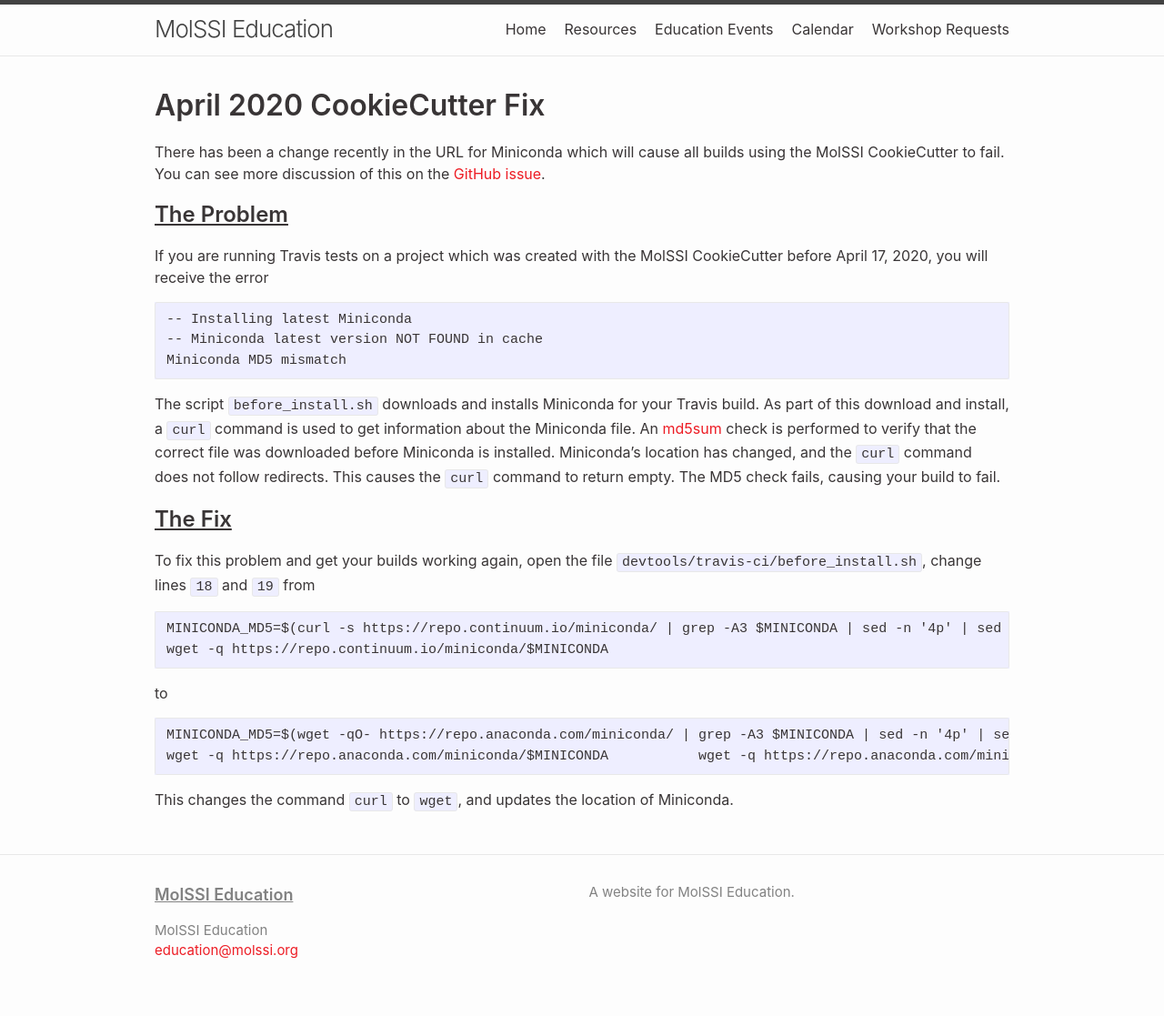
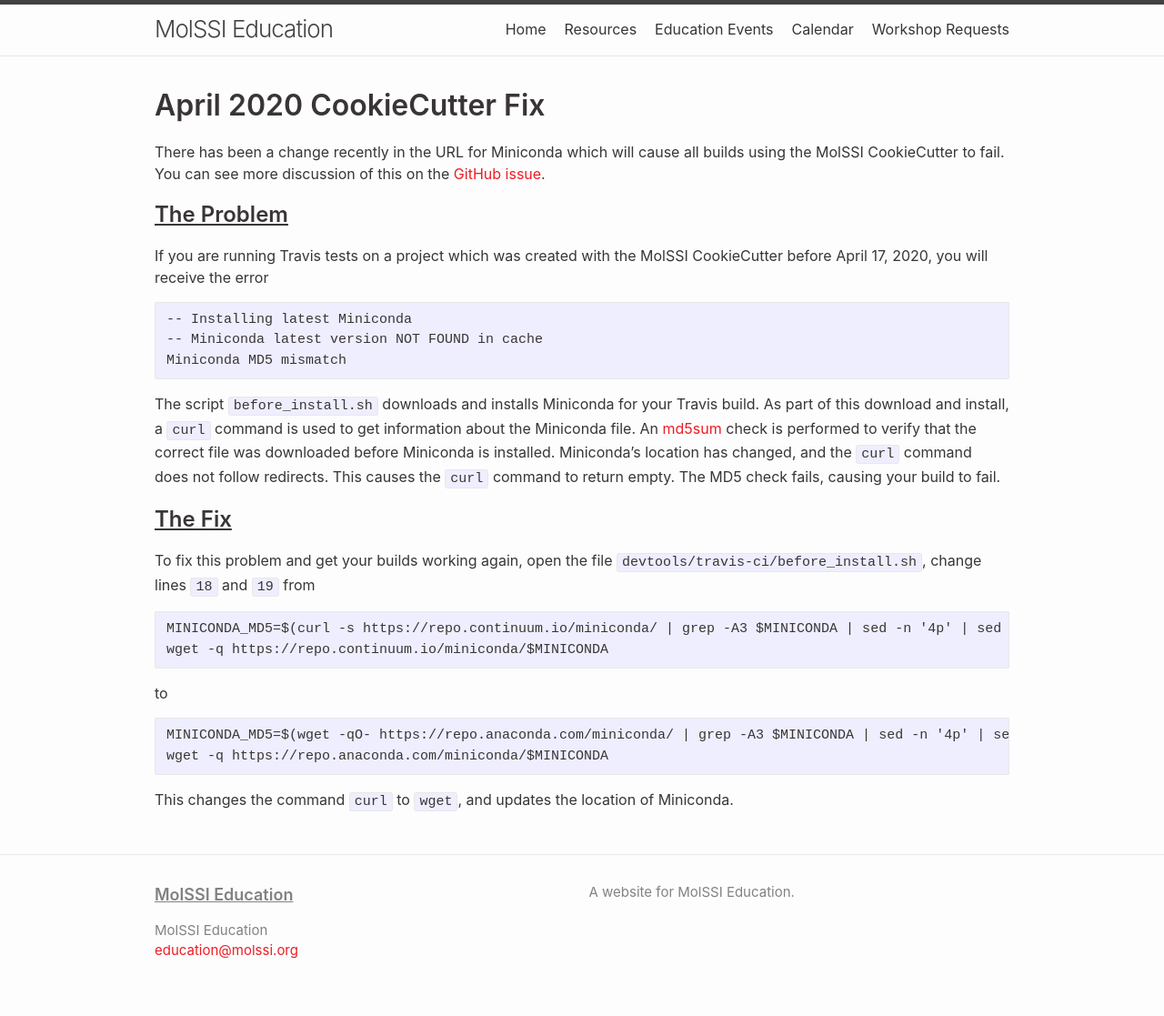
Before and after one commit to MolSSI-Education/molssi-education.github.io, a Jekyll site: the page built from cookiecutter-fix.md, in a window 1280 px wide. Shown: the whole page at 91% size. Built offline with Jekyll 4.4.1, drawn with Linux system fonts in a browser that asks for light colours; Markdown is read by kramdown in place of the engine named in the settings.

Commit message:
fix error in cookie cutter fix

```diff
--- a/cookiecutter-fix.md
+++ b/cookiecutter-fix.md
@@ -33,7 +33,7 @@ to
 
 ~~~
 MINICONDA_MD5=$(wget -qO- https://repo.anaconda.com/miniconda/ | grep -A3 $MINICONDA | sed -n '4p' | sed -n 's/ *<td>\(.*\)<\/td> */\1/p')
-wget -q https://repo.anaconda.com/miniconda/$MINICONDA		 wget -q https://repo.anaconda.com/miniconda/$MINICONDA
+wget -q https://repo.anaconda.com/miniconda/$MINICONDA
 ~~~
 
 This changes the command `curl` to `wget`, and updates the location of Miniconda.
```
